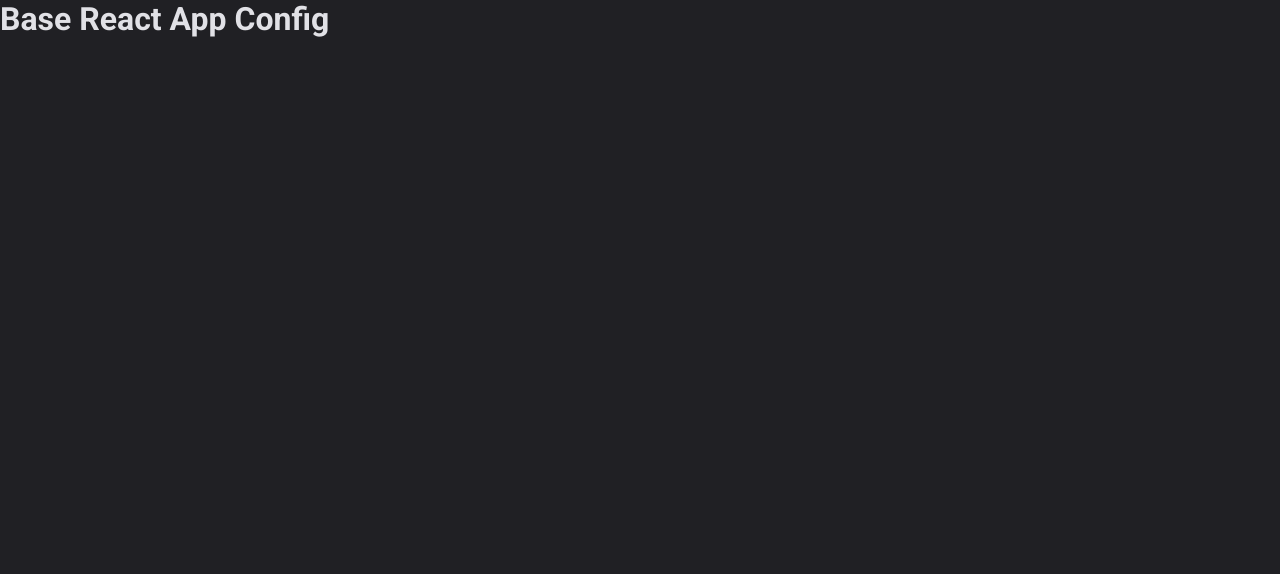
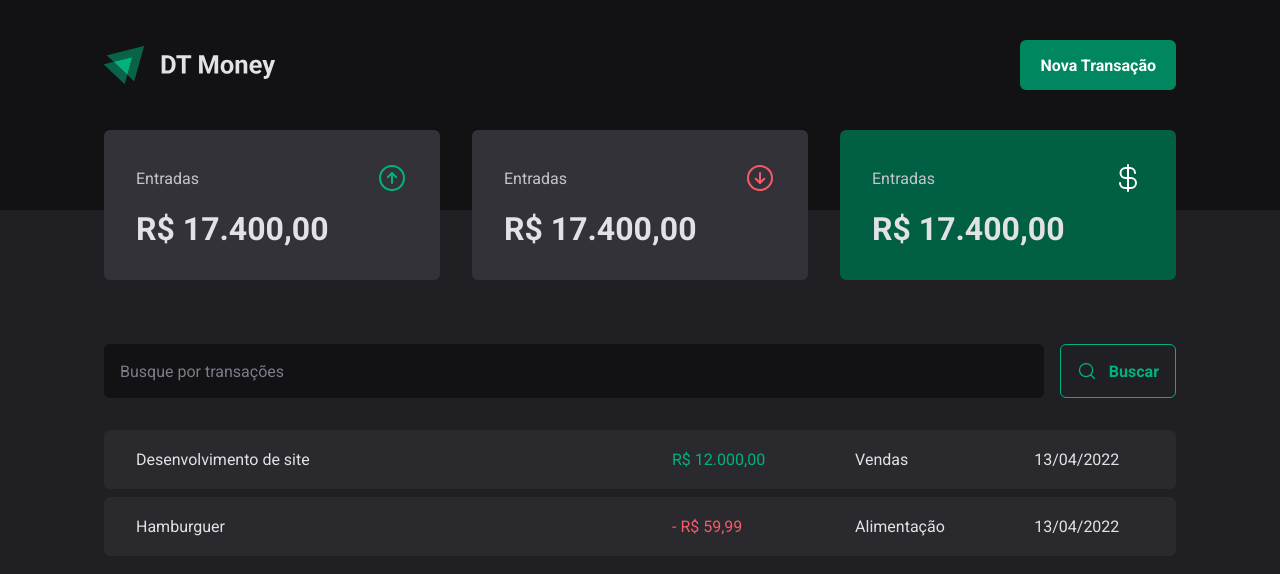
Before and after one commit to milena-mognon/dt-money, a React (Vite) app: page / in a window 1280 px wide. Shown: the top 574 px of the page. Built offline with nearby package versions, Linux system fonts and the light colour scheme.

Commit message:
feat: trasaction page and components styled

```diff
--- a/package.json
+++ b/package.json
@@ -9,6 +9,8 @@
     "preview": "vite preview"
   },
   "dependencies": {
+    "@radix-ui/react-dialog": "^1.0.0",
+    "phosphor-react": "^1.4.1",
     "react": "^18.2.0",
     "react-dom": "^18.2.0",
     "react-router-dom": "^6.3.0",
--- a/src/App.tsx
+++ b/src/App.tsx
@@ -1,11 +1,12 @@
 import { defaultTheme } from './styles/themes/default';
 import { ThemeProvider } from 'styled-components';
 import { GlobalStyle } from './styles/global';
+import { Transaction } from './pages/Transactions';
 function App() {
   return (
     <ThemeProvider theme={defaultTheme}>
       <GlobalStyle />
-      <h1>Base React App Config</h1>
+      <Transaction />
     </ThemeProvider>
   );
 }
--- /dev/null
+++ b/src/components/Header/index.tsx
@@ -0,0 +1,13 @@
+import { HeaderContainer, HeaderContent, NewTransactionButton } from './styles';
+
+import logo from '../../assets/logo.svg';
+export function Header() {
+  return (
+    <HeaderContainer>
+      <HeaderContent>
+        <img src={logo} alt="" />
+        <NewTransactionButton>Nova Transação</NewTransactionButton>
+      </HeaderContent>
+    </HeaderContainer>
+  );
+}
--- /dev/null
+++ b/src/components/Summary/index.tsx
@@ -0,0 +1,33 @@
+import { SummaryCard, SummaryContainer } from './styles';
+import { ArrowCircleUp, ArrowCircleDown, CurrencyDollar } from 'phosphor-react';
+
+export function Summary() {
+  return (
+    <SummaryContainer>
+      <SummaryCard>
+        <header>
+          <span>Entradas</span>
+          <ArrowCircleUp size={32} color="#00b37e" />
+        </header>
+
+        <strong>R$ 17.400,00</strong>
+      </SummaryCard>
+      <SummaryCard>
+        <header>
+          <span>Entradas</span>
+          <ArrowCircleDown size={32} color="#f75a68" />
+        </header>
+
+        <strong>R$ 17.400,00</strong>
+      </SummaryCard>
+      <SummaryCard variant="green">
+        <header>
+          <span>Entradas</span>
+          <CurrencyDollar size={32} color="#fff" />
+        </header>
+
+        <strong>R$ 17.400,00</strong>
+      </SummaryCard>
+    </SummaryContainer>
+  );
+}
--- /dev/null
+++ b/src/pages/Transactions/components/SearchForm/index.tsx
@@ -0,0 +1,14 @@
+import { MagnifyingGlass } from 'phosphor-react';
+import { SearchFormContainer } from './styles';
+
+export function SearchForm() {
+  return (
+    <SearchFormContainer>
+      <input type="text" placeholder="Busque por transações" />
+      <button type="submit">
+        <MagnifyingGlass size={20} />
+        Buscar
+      </button>
+    </SearchFormContainer>
+  );
+}
--- /dev/null
+++ b/src/pages/Transactions/index.tsx
@@ -0,0 +1,40 @@
+import { Header } from '../../components/Header';
+import { Summary } from '../../components/Summary';
+import { SearchForm } from './components/SearchForm';
+import {
+  PriceHighlight,
+  TransactionsContainer,
+  TransactionsTable,
+} from './styles';
+
+export function Transaction() {
+  return (
+    <div>
+      <Header />
+      <Summary />
+
+      <TransactionsContainer>
+        <SearchForm />
+
+        <TransactionsTable>
+          <tr>
+            <td width="50%">Desenvolvimento de site</td>
+            <td>
+              <PriceHighlight variant="income">R$ 12.000,00</PriceHighlight>
+            </td>
+            <td>Vendas</td>
+            <td>13/04/2022</td>
+          </tr>
+          <tr>
+            <td width="50%">Hamburguer</td>
+            <td>
+              <PriceHighlight variant="outcome">- R$ 59,99</PriceHighlight>
+            </td>
+            <td>Alimentação</td>
+            <td>13/04/2022</td>
+          </tr>
+        </TransactionsTable>
+      </TransactionsContainer>
+    </div>
+  );
+}
```
Also changed, not shown: 1 other file (tests, documents, lock files or other folders).
